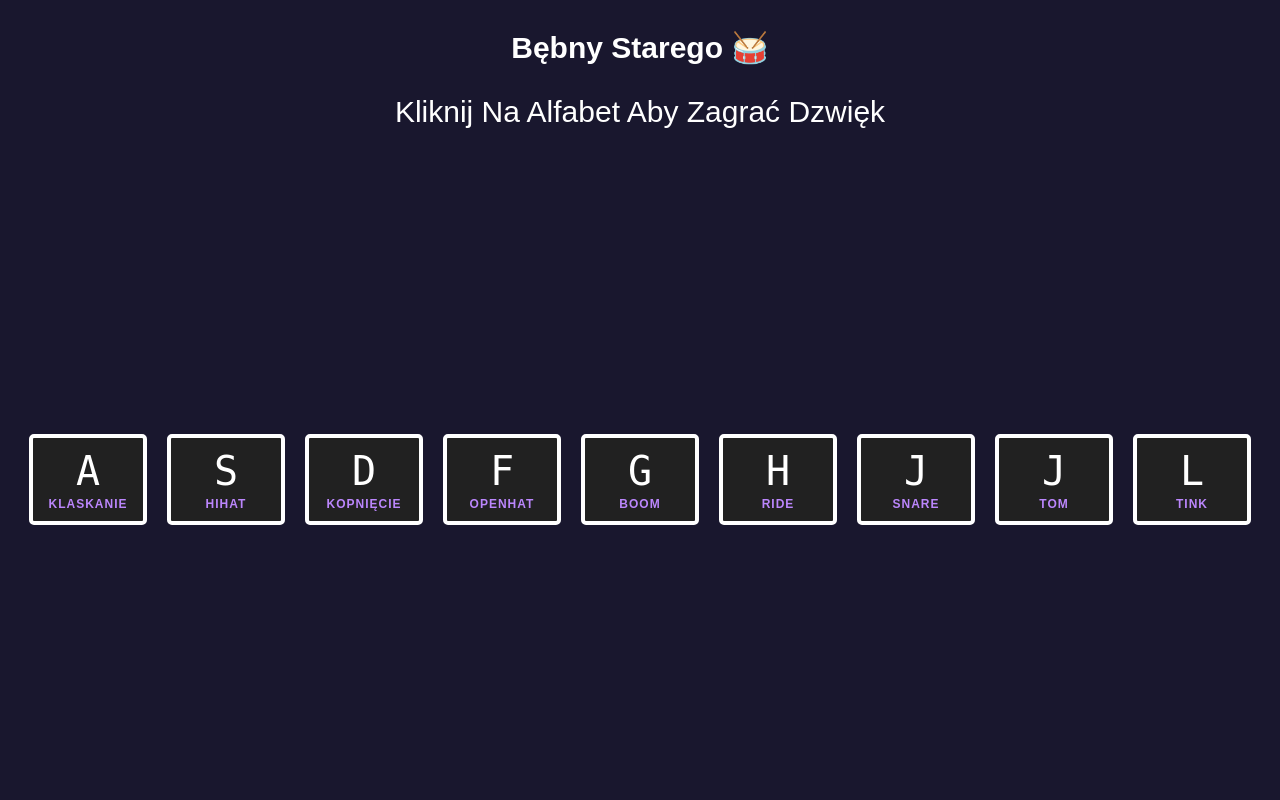
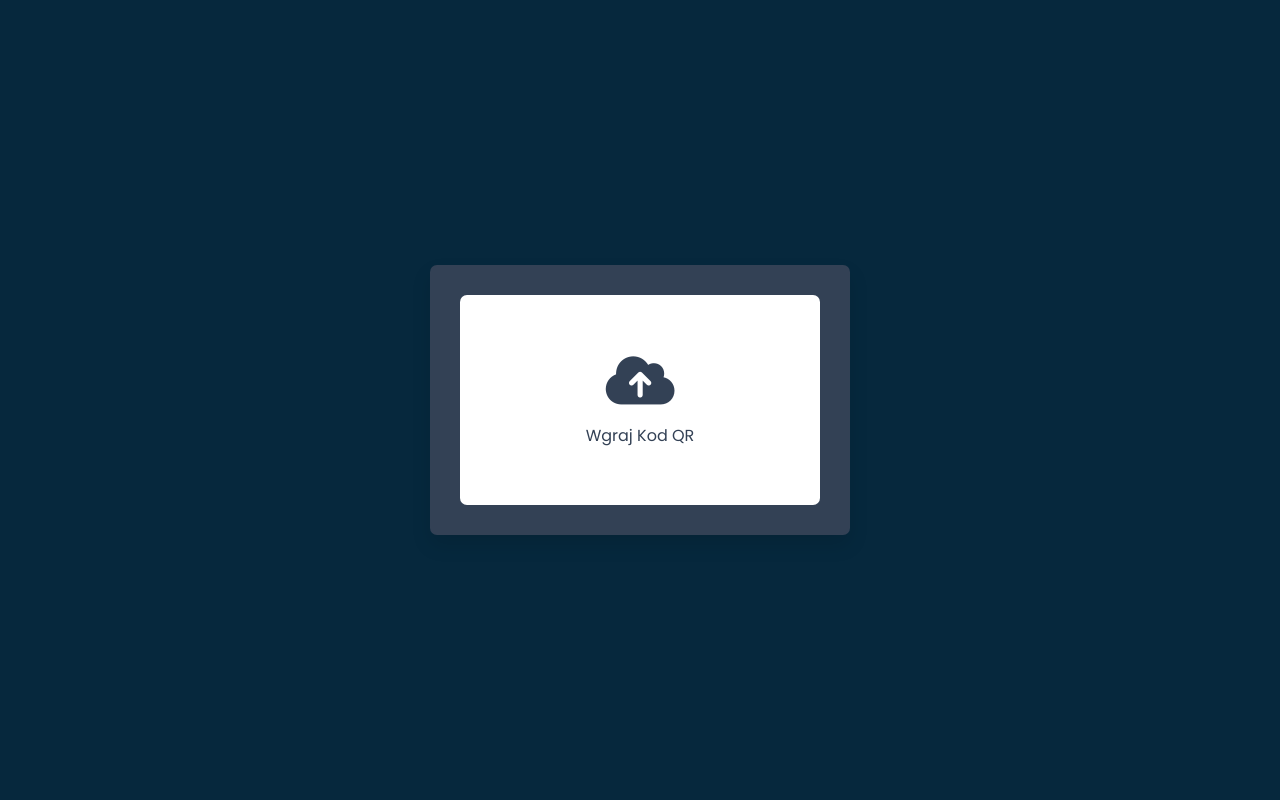
Before and after one commit to pchivas/projektyjs, a PHP site: page / in a window 1280 px wide. Run offline with PHP 8.4, Linux system fonts and the light colour scheme; some libraries are stand-ins or nearby versions.

Commit message:
czytnik kodów QR

```diff
--- a/index.html
+++ b/index.html
@@ -1,67 +1,37 @@
 <!DOCTYPE html>
 <html lang="pl">
+
 <head>
     <meta charset="UTF-8">
     <meta http-equiv="X-UA-Compatible" content="IE=edge">
     <meta name="viewport" content="width=device-width, initial-scale=1.0">
-    <title>Benbny</title>
+    <link rel="stylesheet" href="https://cdnjs.cloudflare.com/ajax/libs/font-awesome/6.3.0/css/all.min.css">
     <link rel="stylesheet" href="style.css">
-    <link rel="stylesheet" href="main.js">
+    <title>CZYTNIK QR</title>
 </head>
+
 <body>
-   <h3>Bębny Starego 🥁</h3>
-   <p>Kliknij Na Alfabet Aby Zagrać Dzwięk</p>
-   <div class="keys">
-    <div data-key="65" class="key">
-        <kbd>A</kbd>
-        <span class="sound">Klaskanie</span>
+
+    <div class="wrapper">
+        <form action="#">
+            <input type="file" hidden>
+            <img src="#" alt="">
+            <div class="content">
+                <i class="fa-solid fa-cloud-arrow-up"></i>
+                <p>Wgraj Kod QR </p>
+            </div>
+        </form>
+        <div class="details">
+            <textarea spellcheck="false" disabled></textarea>
+            <div class="buttons">
+                <button class="close">Wyjdź</button>
+                <button class="copy">Skopiuj Tekst</button>
+            </div>
+        </div>
     </div>
-    <div data-key="83" class="key">
-        <kbd>S</kbd>
-        <span class="sound">Hihat</span>
-    </div>
-    <div data-key="68" class="key">
-        <kbd>D</kbd>
-        <span class="sound">Kopnięcie</span>
-    </div>
-    <div data-key="70" class="key">
-        <kbd>F</kbd>
-        <span class="sound">Openhat</span>
-    </div>
-    <div data-key="71" class="key">
-        <kbd>G</kbd>
-        <span class="sound">Boom</span>
-    </div>
-    <div data-key="72" class="key">
-        <kbd>H</kbd>
-        <span class="sound">Ride</span>
-    </div>
-    <div data-key="74" class="key">
-        <kbd>J</kbd>
-        <span class="sound">Snare</span>
-    </div>
-    <div data-key="75" class="key">
-        <kbd>J</kbd>
-        <span class="sound">Tom</span>
-    </div>
-    <div data-key="76" class="key">
-        <kbd>L</kbd>
-        <span class="sound">Tink</span>
-    </div>
-   </div>
 
-  <audio data-key="65" src="sounds/clap.wav"></audio>
-  <audio data-key="83" src="sounds/hihat.wav"></audio>
-  <audio data-key="68" src="sounds/kick.wav"></audio>
-  <audio data-key="70" src="sounds/openhat.wav"></audio>
-  <audio data-key="71" src="sounds/boom.wav"></audio>
-  <audio data-key="72" src="sounds/ride.wav"></audio>
-  <audio data-key="74" src="sounds/snare.wav"></audio>
-  <audio data-key="75" src="sounds/tom.wav"></audio>
-  <audio data-key="76" src="sounds/tink.wav"></audio>
 
-  <script src="main.js"></script>
-
+    <script src="index.js"></script>
 </body>
 
 </html>
--- /dev/null
+++ b/index.js
@@ -0,0 +1,40 @@
+const wrapper = document.querySelector(".wrapper");
+const form = document.querySelector("form");
+const fileInp = document.querySelector("input");
+const infoText = document.querySelector("p");
+const closeBtn = document.querySelector(".close");
+const copyBtn = document.querySelector(".copy");
+
+
+function fetchRequest(file, formData) {
+    infoText.innerText = "Trwa Skanowanie...";
+    fetch("http://api.qrserver.com/v1/read-qr-code/", {
+        method: 'POST', body: formData
+    }).then(res => res.json()).then(result => {
+        result = result[0].symbol[0].data;
+        infoText.innerText = result ? "Wgraj Kod QR" : "Nie Udało Się Zeskanować Kodu QR";
+        if (!result) return;
+        document.querySelector("textarea").innerText = result;
+        form.querySelector("img").src = URL.createObjectURL(file);
+        wrapper.classList.add("active");
+    }).catch(() => {
+        infoText.innerText = "Nie Udało Się Zeskanować Kodu QR";
+    });
+}
+
+fileInp.addEventListener("change", async e => {
+    let file = e.target.files[0];
+    if (!file) return;
+    let formData = new FormData();
+    formData.append('file', file);
+    fetchRequest(file, formData);
+});
+
+copyBtn.addEventListener("click", () => {
+    let text = document.querySelector("textarea").textContent;
+    navigator.clipboard.writeText(text);
+});
+
+form.addEventListener("click", () => fileInp.click());
+
+closeBtn.addEventListener("click", () => wrapper.classList.remove("active"));
--- a/style.css
+++ b/style.css
@@ -1,69 +1,150 @@
-body,html {
+@import url('https://fonts.googleapis.com/css2?family=Poppins:wght@300;400;500;600;700;800&display=swap');
+
+*{
+    padding: 0;
     margin: 0;
-  padding: 0;
-  font-family: sans-serif;
-  overflow: hidden;
-  font-size: 10px;
-  background-color: #19172e;
-  user-select: none;
+    box-sizing: border-box;
+    font-family: 'Poppins', sans-serif;
 }
 
-h3,p{
-  font-size: 3rem;
-  text-align: center;
-  color: white;
-  text-align: center;
+body{
+    display: flex;
+    align-items: center;
+    justify-content: center;
+    min-height: 100vh;
+    padding: 0 10px;
+    background: #06283d;
 }
 
-.keys {
+.wrapper{
+    height: 270px;
+    width: 420px;
+    background-color: #334155;
+    border-radius: 7px;
+    padding: 30px 30px 35px;
+    transition: all 0.2s ease;
+    box-shadow: 0 10px 20px rgba(0, 0, 0, 0.1);
+}
+
+.wrapper.active{
+    height: 525px;
+}
+
+.wrapper form{
+    height: 210px;
     display: flex;
-  flex: 1;
-  min-height: 80vh;
+    cursor: pointer;
+    user-select: none;
+    text-align: center;
+    border-radius: 7px;
+    background: #fff;
     align-items: center;
     justify-content: center;
+    transition: all 0.2s ease;
 }
 
-.key {
-  border: .4rem solid white;
-  border-radius: .5rem;
-  margin: 1rem;
-  font-size: 1.5rem;
-  padding: 1rem .5rem;
-  transition: all .07s ease;
-  width: 10rem;
-  text-align: center;
-  color: white;
-  background-color: #212121;
+.wrapper.active form{
+    height: 225px;
+    pointer-events: none;
 }
 
-.playing {
-  transform: scale(1.1);
-  border-color: #bb86fc;
-  box-shadow: 0 0 1rem #bb86fc;
+form img{
+    display: none;
+    max-width: 148px;
 }
 
-kbd {
+.wrapper.active form img{
     display: block;
-  font-size: 4rem;
 }
 
-.sound {
-  font-size: 1.2rem;
-  font-weight: 700;
-  text-transform: uppercase;
-  letter-spacing: .1rem;
-  color: #bb86fc;
+.wrapper.active form .content{
+    display: none;
 }
 
-kbd{
-  cursor: pointer;
+form .content i{
+    color: #334155;
+    font-size: 55px;
 }
 
-footer{
-  text-align: center;
-  color: #fff;
+form .content p{
+    color: #334155;
+    margin-top: 15px;
+    font-size: 16px;
 }
 
-a{
+.wrapper .details{
+    opacity: 0;
+    margin-top: 25px;
+    pointer-events: none;
+}
+
+.wrapper.active .details{
+    opacity: 1;
+    pointer-events: auto;
+    transition: opacity 0.5s 0.05s ease;
+}
+
+.details textarea{
+    width: 100%;
+    height: 128px;
+    outline: none;
+    resize: none;
     color: #fff;
+    font-size: 18px;
+    background: none;
+    border-radius: 5px;
+    padding: 10px 15px;
+    border: 1px solid #fff;
 }
+
+textarea::-webkit-scrollbar{
+    width: 0px;
+}
+
+textarea:hover::-webkit-scrollbar{
+    width: 5px;
+}
+
+textarea:hover::-webkit-scrollbar-track{
+    background: none;
+}
+
+textarea:hover::-webkit-scrollbar-thumb{
+    background: #fff;
+    border-radius: 8px;
+}
+
+.details .buttons{
+    display: flex;
+    margin-top: 20px;
+    align-items: center;
+    justify-content: space-between;
+}
+
+.buttons button{
+    height: 55px;
+    outline: none;
+    border: none;
+    font-weight: 500;
+    font-size: 16px;
+    cursor: pointer;
+    color: #334155;
+    border-radius: 5px;
+    background: #fff;
+    transition: transform 0.3s ease;
+    width: calc(100% / 2 - 10px);
+}
+
+.buttons button:active{
+    transform: scale(0.95);
+}
+
+@media (max-width: 450px){
+    .wrapper{
+        padding: 25px;
+        height: 260px;
+    }
+    .wrapper.active{
+        height: 520px;
+    }
+}
```
Lines whose indentation alone changed are shown as unchanged.
